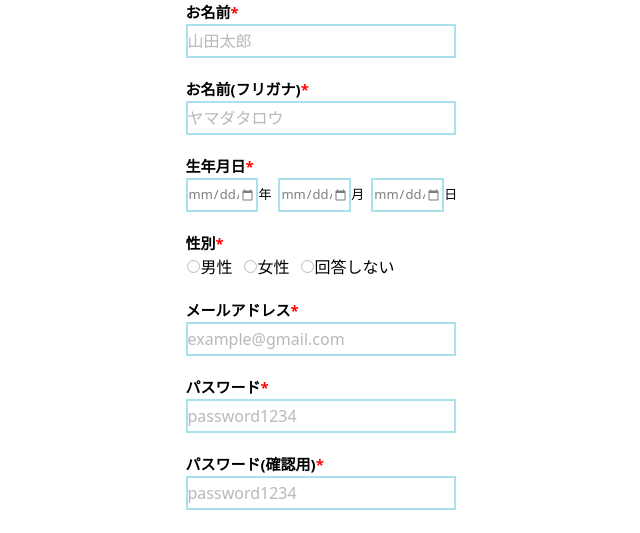
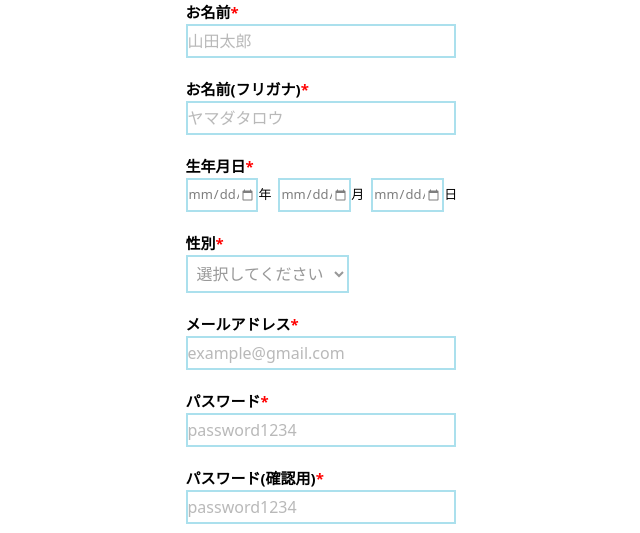
Before and after one commit to Akasan-T/TECJUM-teamE_hikariwo, a Django app: template templates/index/registration/index.html in a window 1280 px wide. Shown: the part 435-968 px from the top of the page, without its empty margins (312-952 px from the left). Run offline with Django 5.2, Linux system fonts and the light colour scheme; the template is opened without the code that fills it, so the values that code supplies are empty.

Commit message:
Registration_page_1

```diff
--- a/templates/index/registration/index.html
+++ b/templates/index/registration/index.html
@@ -34,10 +34,20 @@
                 <li class="registration_form_gender">
                     <h2>性別<span class="come">*</span></h2>
                     <div class="registration_form_gender_radio">
+                        <select  name="gender" id="" >
+                            <option value="" selected hidden>選択してください</option>
+                            <option value="men">男性</option>
+                            <option value="woman">女性</option>
+                            <option value="Noanswer">回答しない</option>
+                        </select>
+                    </div>
+<!--
+                    <div class="registration_form_gender_radio">
                         <p><input type="radio" name="gender" value="男性">男性</p>
                         <p><input type="radio" name="gender" value="女性">女性</p>
                         <p><input type="radio" name="gender" value="回答">回答しない</p>
                     </div>
+-->
                 </li>
                 <li>
                     <h2>メールアドレス<span class="come">*</span></h2>
--- a/templates/style/style.css
+++ b/templates/style/style.css
@@ -273,6 +273,16 @@ transform: rotate(90deg);
     background: currentColor;
     border-radius: 0.1em;
 }
+
+select {
+    border: 2px solid rgb(90, 194, 220);
+    padding: 5px;
+    font-size: 16px;
+    background-color: #fff;
+    color: #333;
+    opacity: 0.5;
+}
+
 /* -------------GENRE-------------- */
 /* ------------------------------ */
 /* -------------LOGIN-------------- */
```
